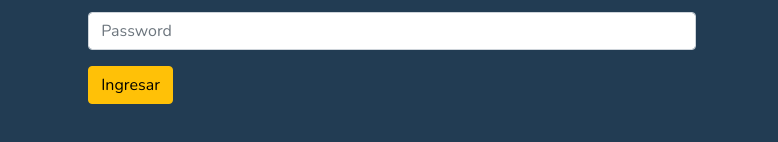
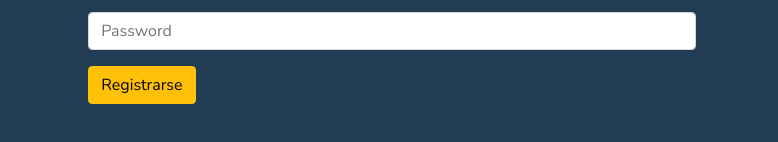
Before and after one commit to agustingu20/desafio-sitenso, a React (Create React App) app: page /register in a window 1280 px wide. Shown: the part 530-672 px from the top of the page, without its empty margins (248-1026 px from the left). Built offline with nearby package versions, Linux system fonts and the light colour scheme; no server answers.

Commit message:
Comment import button on MovieCard.js and change the register button

```diff
--- a/src/components/MovieCard.js
+++ b/src/components/MovieCard.js
@@ -1,4 +1,4 @@
-import { Button } from 'react-bootstrap'
+// import { Button } from 'react-bootstrap'
 import React from 'react'
 import { Card } from "react-bootstrap"
 import { useDispatch } from 'react-redux'
--- a/src/components/Register.js
+++ b/src/components/Register.js
@@ -93,7 +93,7 @@ export default function Register({ setToken }) {
                     />
                 </Form.Group>
                 <Button variant="warning" type="submit">
-                    Ingresar
+                    Registrarse
                 </Button>
             </Form>
         </div>
```
